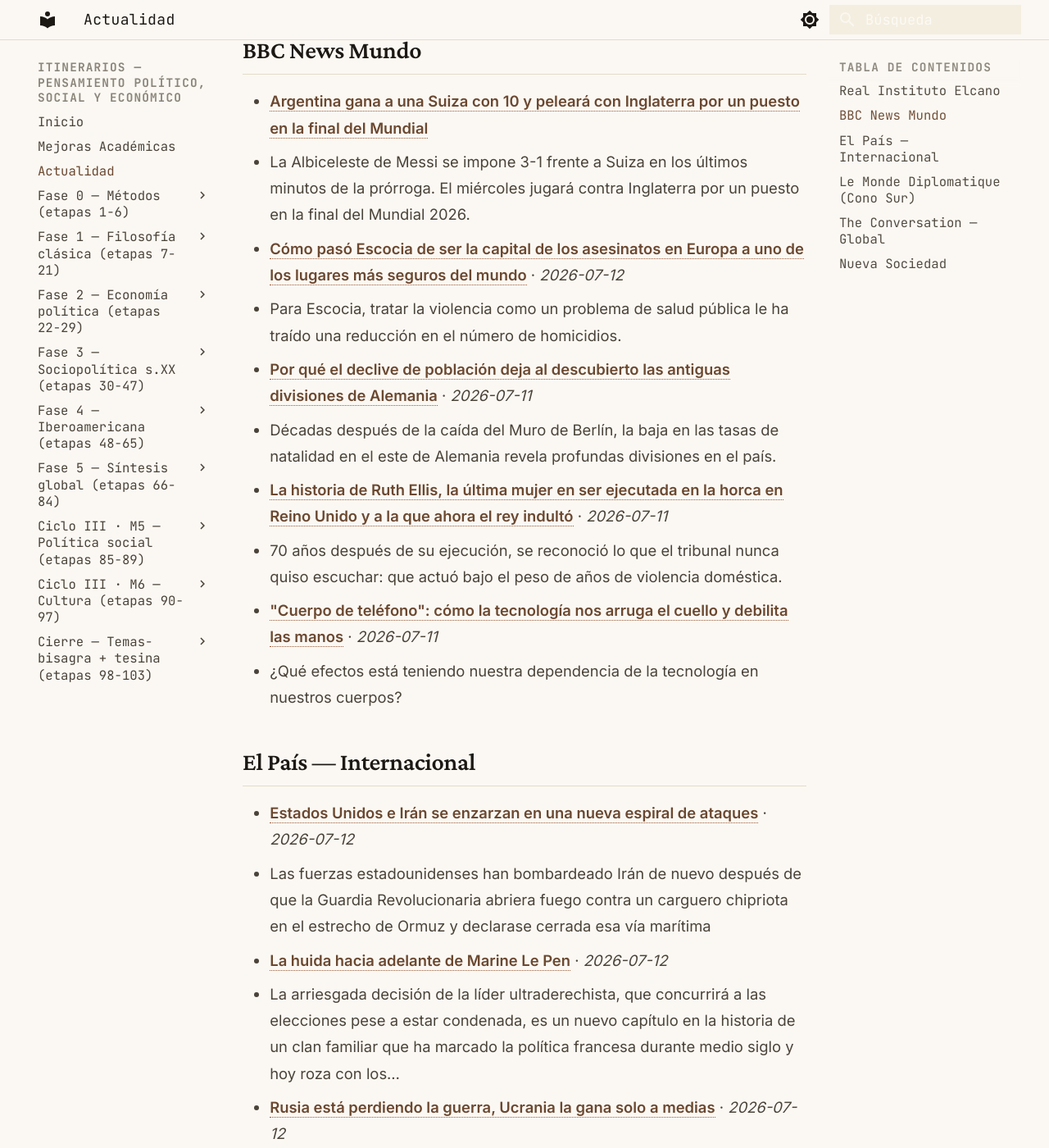
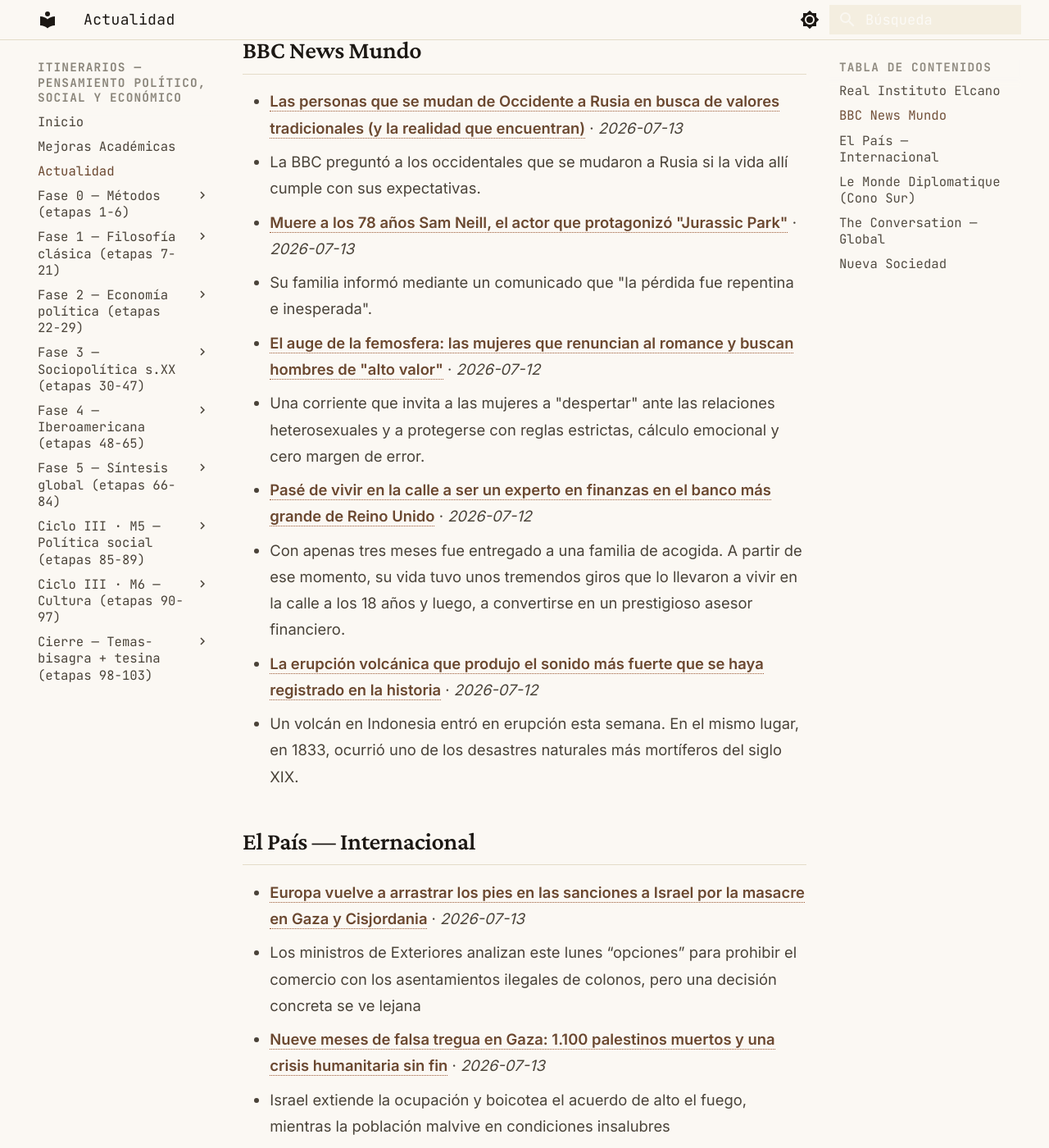
Before and after one commit to MrSpagVi/Curso, an MkDocs documentation site: the page built from docs/actualidad.md, in a window 1280 px wide and 1400 px high, scrolled down 791 px. Shown: the whole window at 82% size. Built offline with MkDocs 1.6.1 and Material for MkDocs 9.7.7, drawn with Linux system fonts in a browser that asks for light colours; some of the changed text lies outside the part shown.

Commit message:
auto: actualidad 2026-07-13

```diff
--- a/docs/actualidad.md
+++ b/docs/actualidad.md
@@ -6,7 +6,7 @@ title: Actualidad
 
 Últimos titulares de fuentes que dictan agenda en ciencia política y geopolítica. Actualizado automáticamente cada día (vía GitHub Actions).
 
-_Última actualización: 2026-07-12 08:02 UTC_
+_Última actualización: 2026-07-13 08:52 UTC_
 
 !!! tip "Ritual mensual — #actualidad"
     El último sábado de cada mes: agarrá **un** titular de los de abajo y escribí **300 palabras** aplicándole **2 autores** del último mes que leíste. ¿Qué diría cada uno? ¿En qué chocan? No resumas la noticia — usala como caso para pensar con las herramientas que venís construyendo. Guardá el texto con el tag `#actualidad` en tu sistema de notas. Esto convierte la teoría en criterio sobre la coyuntura: el objetivo del plan no es citar a Maquiavelo, es leer el presente con él.
@@ -17,29 +17,29 @@ _Sin datos en esta ejecución. Visitar fuente: [https://www.realinstitutoelcano.
 
 ## BBC News Mundo
 
-- **[Argentina gana a una Suiza con 10 y peleará con Inglaterra por un puesto en la final del Mundial](https://www.bbc.co.uk/mundo/live/ce8mr7erz6qt?at_medium=RSS&at_campaign=rss)**
-  - La Albiceleste de Messi se impone 3-1 frente a Suiza en los últimos minutos de la prórroga. El miércoles jugará contra Inglaterra por un puesto en la final del Mundial 2026.
-- **[Cómo pasó Escocia de ser la capital de los asesinatos en Europa a uno de los lugares más seguros del mundo](https://www.bbc.com/mundo/articles/cm20jgjd8e1o?at_medium=RSS&at_campaign=rss)** · *2026-07-12*
-  - Para Escocia, tratar la violencia como un problema de salud pública le ha traído una reducción en el número de homicidios.
-- **[Por qué el declive de población deja al descubierto las antiguas divisiones de Alemania](https://www.bbc.com/mundo/articles/cj3g2n8n876o?at_medium=RSS&at_campaign=rss)** · *2026-07-11*
-  - Décadas después de la caída del Muro de Berlín, la baja en las tasas de natalidad en el este de Alemania revela profundas divisiones en el país.
-- **[La historia de Ruth Ellis, la última mujer en ser ejecutada en la horca en Reino Unido y a la que ahora el rey indultó](https://www.bbc.com/mundo/articles/cx24zp77k5ko?at_medium=RSS&at_campaign=rss)** · *2026-07-11*
-  - 70 años después de su ejecución, se reconoció lo que el tribunal nunca quiso escuchar: que actuó bajo el peso de años de violencia doméstica.
-- **["Cuerpo de teléfono": cómo la tecnología nos arruga el cuello y debilita las manos](https://www.bbc.com/mundo/articles/cd6ez666v1zo?at_medium=RSS&at_campaign=rss)** · *2026-07-11*
-  - ¿Qué efectos está teniendo nuestra dependencia de la tecnología en nuestros cuerpos?
+- **[Las personas que se mudan de Occidente a Rusia en busca de valores tradicionales (y la realidad que encuentran)](https://www.bbc.com/mundo/articles/cwykjylv1xdo?at_medium=RSS&at_campaign=rss)** · *2026-07-13*
+  - La BBC preguntó a los occidentales que se mudaron a Rusia si la vida allí cumple con sus expectativas.
+- **[Muere a los 78 años Sam Neill, el actor que protagonizó "Jurassic Park"](https://www.bbc.com/mundo/articles/cx2k9ry810xo?at_medium=RSS&at_campaign=rss)** · *2026-07-13*
+  - Su familia informó mediante un comunicado que "la pérdida fue repentina e inesperada".
+- **[El auge de la femosfera: las mujeres que renuncian al romance y buscan hombres de "alto valor"](https://www.bbc.com/mundo/articles/c14yr2ye3p8o?at_medium=RSS&at_campaign=rss)** · *2026-07-12*
+  - Una corriente que invita a las mujeres a "despertar" ante las relaciones heterosexuales y a protegerse con reglas estrictas, cálculo emocional y cero margen de error.
+- **[Pasé de vivir en la calle a ser un experto en finanzas en el banco más grande de Reino Unido](https://www.bbc.com/mundo/articles/c39yrvjn083o?at_medium=RSS&at_campaign=rss)** · *2026-07-12*
+  - Con apenas tres meses fue entregado a una familia de acogida. A partir de ese momento, su vida tuvo unos tremendos giros que lo llevaron a vivir en la calle a los 18 años y luego, a convertirse en un prestigioso asesor financiero.
+- **[La erupción volcánica que produjo el sonido más fuerte que se haya registrado en la historia](https://www.bbc.com/mundo/articles/c8d23ym2430o?at_medium=RSS&at_campaign=rss)** · *2026-07-12*
+  - Un volcán en Indonesia entró en erupción esta semana. En el mismo lugar, en 1833, ocurrió uno de los desastres naturales más mortíferos del siglo XIX.
 
 ## El País — Internacional
 
-- **[Estados Unidos e Irán se enzarzan en una nueva espiral de ataques](https://elpais.com/internacional/2026-07-12/estados-unidos-e-iran-se-enzarzan-en-una-nueva-espiral-de-ataques.html)** · *2026-07-12*
-  - Las fuerzas estadounidenses han bombardeado Irán de nuevo después de que la Guardia Revolucionaria abriera fuego contra un carguero chipriota en el estrecho de Ormuz y declarase cerrada esa vía marítima
-- **[La huida hacia adelante de Marine Le Pen](https://elpais.com/internacional/2026-07-12/la-huida-hacia-adelante-de-marine-le-pen.html)** · *2026-07-12*
-  - La arriesgada decisión de la líder ultraderechista, que concurrirá a las elecciones pese a estar condenada, es un nuevo capítulo en la historia de un clan familiar que ha marcado la política francesa durante medio siglo y hoy roza con los…
+- **[Europa vuelve a arrastrar los pies en las sanciones a Israel por la masacre en Gaza y Cisjordania](https://elpais.com/internacional/2026-07-13/europa-vuelve-a-arrastrar-los-pies-en-las-sanciones-a-israel-por-la-masacre-en-gaza-y-cisjordania.html)** · *2026-07-13*
+  - Los ministros de Exteriores analizan este lunes “opciones” para prohibir el comercio con los asentamientos ilegales de colonos, pero una decisión concreta se ve lejana
+- **[Nueve meses de falsa tregua en Gaza: 1.100 palestinos muertos y una crisis humanitaria sin fin](https://elpais.com/internacional/2026-07-13/nueve-meses-de-falsa-tregua-en-gaza-1100-palestinos-muertos-y-una-crisis-humanitaria-sin-fin.html)** · *2026-07-13*
+  - Israel extiende la ocupación y boicotea el acuerdo de alto el fuego, mientras la población malvive en condiciones insalubres
+- **[Dentro de la Casa Blanca: así ejerce Trump un poder desenfrenado para dejar su huella en la historia](https://elpais.com/internacional/2026-07-13/dentro-de-la-casa-blanca-asi-ejerce-trump-un-poder-desenfrenado-para-dejar-su-huella-en-la-historia.html)** · *2026-07-13*
+  - ‘Cambio de régimen’, un libro escrito por dos periodistas de ‘The New York Times’, desvela interioridades de la Administración estadounidense en el segundo mandato del magnate neoyorquino
 - **[Rusia está perdiendo la guerra, Ucrania la gana solo a medias](https://elpais.com/internacional/2026-07-12/rusia-esta-perdiendo-la-guerra-ucrania-la-gana-solo-a-medias.html)** · *2026-07-12*
   - Lecciones humanas y geopolíticas de cuatro años viviendo en el conflicto bélico que determina el futuro de Europa
 - **[Putin sustituye a Zelenski como perdedor a ojos de Trump](https://elpais.com/internacional/2026-07-12/putin-sustituye-a-zelenski-como-perdedor-a-ojos-de-trump.html)** · *2026-07-12*
   - No ha habido en la cumbre de la OTAN nada parecido a la ruptura atlántica que algunos temían, sino más bien el inicio de una transición hacia una Alianza más europea y canadiense
-- **[Tal vez las vidas americanas sí tengan una segunda oportunidad](https://elpais.com/internacional/2026-07-06/tal-vez-las-vidas-americanas-si-tengan-una-segunda-oportunidad.html)** · *2026-07-06*
-  - El fracaso es un tema central en la cultura de Estados Unidos, que en su 250 cumpleaños se enfrenta más que nunca al peligro del final de su democracia
 
 ## Le Monde Diplomatique (Cono Sur)
 
@@ -47,16 +47,16 @@ _Sin datos en esta ejecución. Visitar fuente: [https://www.eldiplo.org/feed/](h
 
 ## The Conversation — Global
 
-- **[Abuja’s housing crisis: why affordable homes stay out of reach for low paid workers](https://theconversation.com/abujas-housing-crisis-why-affordable-homes-stay-out-of-reach-for-low-paid-workers-260435)** · *2026-07-12*
-  - Nigeria’s housing policies have failed to meet the needs of its federal capital residents.
-- **[Climate shocks are hitting South Africa’s food businesses – study shows what they need to adapt](https://theconversation.com/climate-shocks-are-hitting-south-africas-food-businesses-study-shows-what-they-need-to-adapt-285759)** · *2026-07-12*
-  - Factories that process crops and agricultural products need training and support to help them face climate risks.
-- **[DRC has taken Rwanda to the world court over genocide again. A law scholar explains what’s different this time](https://theconversation.com/drc-has-taken-rwanda-to-the-world-court-over-genocide-again-a-law-scholar-explains-whats-different-this-time-286963)** · *2026-07-12*
-  - The DRC is making a third attempt to bring Rwanda before the world’s highest court in relation to the violence in its eastern region.
-- **[How redefining one word strips the Endangered Species Act’s ability to protect vital habitat](https://theconversation.com/how-redefining-one-word-strips-the-endangered-species-acts-ability-to-protect-vital-habitat-287348)** · *2026-07-11*
-  - The majority of endangered species listings over the years have involved habitat loss, from Chinook salmon to island foxes and many birds.
-- **[A rare bipartisan housing bill just became law – but Americans will still struggle with affordability](https://theconversation.com/a-rare-bipartisan-housing-bill-just-became-law-but-americans-will-still-struggle-with-affordability-287286)** · *2026-07-11*
-  - The legislation is the first major housing bill to pass in decades.
+- **[Another poll shows One Nation’s surge has turned around. Has the party peaked?](https://theconversation.com/another-poll-shows-one-nations-surge-has-turned-around-has-the-party-peaked-287358)** · *2026-07-13*
+  - The far-right party’s momentum may have slowed, but it still attracts strong support – Victoria’s November state election will show just how much.
+- **[There’s more to being a goalkeeper than just stopping shots. Here’s how they get there](https://theconversation.com/theres-more-to-being-a-goalkeeper-than-just-stopping-shots-heres-how-they-get-there-286542)** · *2026-07-13*
+  - Goalkeepers are different to ‘normal’ soccer players but their role, and how they train, is changing.
+- **[5 winter gardening jobs to set you up for a splendid spring](https://theconversation.com/5-winter-gardening-jobs-to-set-you-up-for-a-splendid-spring-284297)** · *2026-07-13*
+  - Winter is a time to take stock of what’s working and what’s not in the garden. Time will flash by – so don’t neglect these winter jobs.
+- **[Why is everything an app now? Stores must step up to tackle this spread](https://theconversation.com/why-is-everything-an-app-now-stores-must-step-up-to-tackle-this-spread-281348)** · *2026-07-13*
+  - The proliferation of apps might seem innocuous. But it comes with several hidden problems.
+- **[‘You are a G. Not a gangster – you are a gift’: how art is supporting First Nations women in prison](https://theconversation.com/you-are-a-g-not-a-gangster-you-are-a-gift-how-art-is-supporting-first-nations-women-in-prison-284834)** · *2026-07-13*
+  - Since 2019, a number of workshops have been held in the Darwin Correctional Precinct, as part of an ongoing prison education project.
 
 ## Nueva Sociedad
 
```
